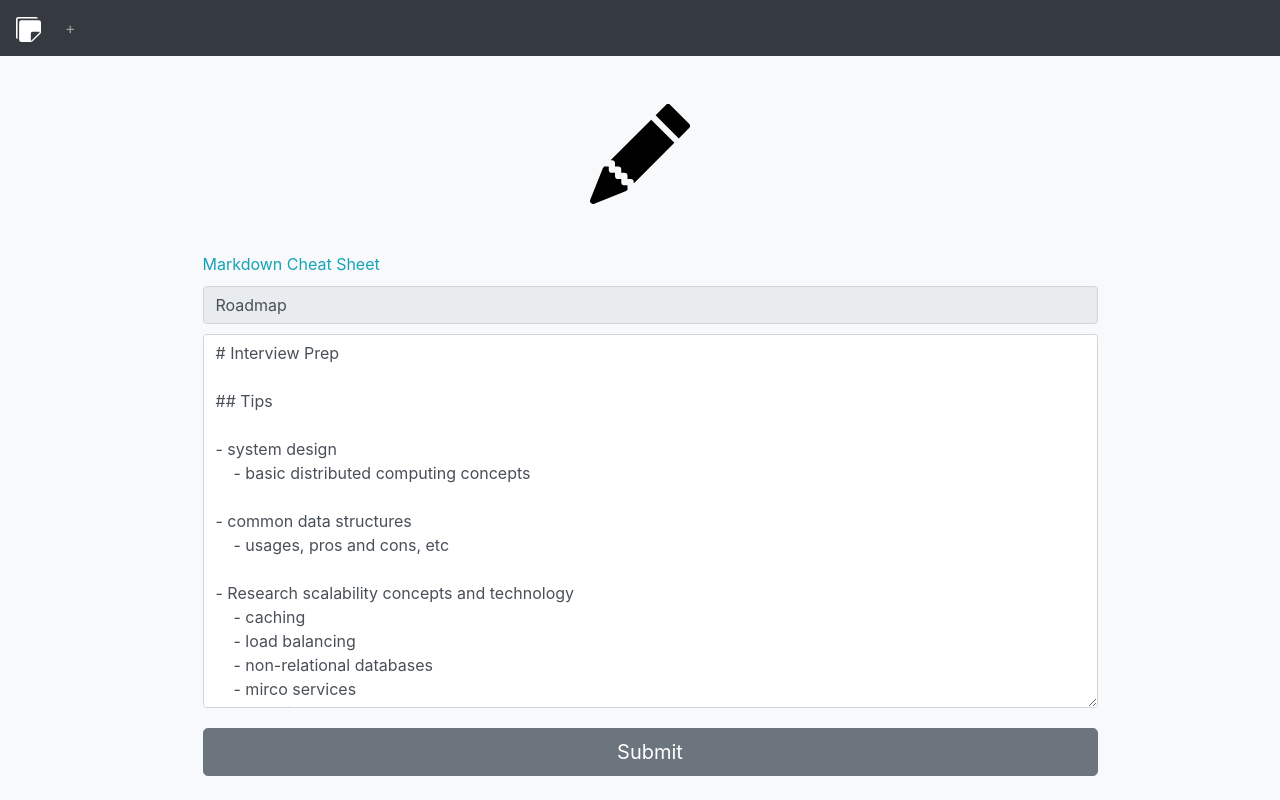
After one commit to misterrager8/everyday, a Flask app: page /edit_note?filename=Roadmap.md in a window 1280 px wide. The commit adds this page. Run offline with Flask 2, Linux system fonts and the light colour scheme.

Commit message:
more stuff (II)

```diff
--- a/main.py
+++ b/main.py
@@ -15,6 +15,14 @@ def markdown_to_html(filename: str):
     return html
 
 
+def markdown_to_text(filename: str):
+    _ = os.path.join(os.path.dirname(__file__), "./docs/%s" % filename)
+    with open(_, "r", encoding="utf-8") as input_file:
+        text = input_file.read()
+
+    return text
+
+
 @app.route("/")
 def index():
     files = []
@@ -27,6 +35,13 @@ def note_pg():
     filename = request.args.get("filename")
 
     return render_template("note.html", content=markdown_to_html(filename), title=filename.split(".md")[0])
+
+
+@app.route("/raw_note")
+def raw_note_pg():
+    filename = request.args.get("filename")
+
+    return render_template("note_raw.html", content=markdown_to_text(filename), title=filename.split(".md")[0])
 
 
 @app.route("/add_note", methods=["POST", "GET"])
@@ -43,6 +58,22 @@ def add_note():
     return render_template("add_note.html")
 
 
+@app.route("/edit_note", methods=["POST", "GET"])
+def edit_note():
+    filename = request.args.get("filename")
+
+    if request.method == "POST":
+        title = request.form["title"]
+        content = request.form["content"]
+
+        with open("./docs/%s.md" % title, "w") as f:
+            f.write(content)
+
+        return redirect(url_for("index"))
+
+    return render_template("edit_note.html", content=markdown_to_text(filename), title=filename.split(".md")[0])
+
+
 @app.route("/delete_note")
 def delete_note():
     filename = request.args.get("filename")
@@ -52,4 +83,4 @@ def delete_note():
 
 
 if __name__ == "__main__":
-    app.run()
+    app.run(debug=True)
--- a/templates/add_note.html
+++ b/templates/add_note.html
@@ -8,7 +8,8 @@
       <path d="M2 0a2 2 0 0 0-2 2v12a2 2 0 0 0 2 2h12a2 2 0 0 0 2-2V2a2 2 0 0 0-2-2H2zm6.5 4.5v3h3a.5.5 0 0 1 0 1h-3v3a.5.5 0 0 1-1 0v-3h-3a.5.5 0 0 1 0-1h3v-3a.5.5 0 0 1 1 0z"/>
     </svg>
   </h1>
-  <form action="{{ url_for('add_note') }}" method="POST" class="col-6 offset-lg-3 note-form mt-5">
+  <form action="{{ url_for('add_note') }}" method="POST" class="col-10 offset-lg-1 note-form mt-5">
+    <a href="https://www.markdownguide.org/cheat-sheet/" class="unstyled-link text-info" target="_blank">Markdown Cheat Sheet</a>
     <input class="form-control" type="text" name="title" autocomplete="off" placeholder="Title">
     <textarea class="form-control" rows="15" name="content" autocomplete="off" placeholder="Write content here"></textarea>
     <button type="submit" class="btn btn-lg btn-secondary w-100">Submit</button>
--- a/templates/base.html
+++ b/templates/base.html
@@ -8,13 +8,13 @@
   <link rel="stylesheet" href="{{ url_for('static', filename='main.css') }}">
 </head>
 <nav class="navbar navbar-expand-lg navbar-dark bg-dark">
+  <a class="navbar-brand" href="{{ url_for('index') }}">
+    <svg xmlns="http://www.w3.org/2000/svg" width="25" height="25" fill="currentColor" class="bi bi-stickies-fill" viewBox="0 0 16 16">
+      <path d="M0 1.5V13a1 1 0 0 0 1 1V1.5a.5.5 0 0 1 .5-.5H14a1 1 0 0 0-1-1H1.5A1.5 1.5 0 0 0 0 1.5z"/>
+      <path d="M3.5 2A1.5 1.5 0 0 0 2 3.5v11A1.5 1.5 0 0 0 3.5 16h6.086a1.5 1.5 0 0 0 1.06-.44l4.915-4.914A1.5 1.5 0 0 0 16 9.586V3.5A1.5 1.5 0 0 0 14.5 2h-11zm6 8.5a1 1 0 0 1 1-1h4.396a.25.25 0 0 1 .177.427l-5.146 5.146a.25.25 0 0 1-.427-.177V10.5z"/>
+    </svg>
+  </a>
   <div class="collapse navbar-collapse">
-    <a class="navbar-brand" href="{{ url_for('index') }}">
-      <svg xmlns="http://www.w3.org/2000/svg" width="25" height="25" fill="currentColor" class="bi bi-stickies-fill" viewBox="0 0 16 16">
-        <path d="M0 1.5V13a1 1 0 0 0 1 1V1.5a.5.5 0 0 1 .5-.5H14a1 1 0 0 0-1-1H1.5A1.5 1.5 0 0 0 0 1.5z"/>
-        <path d="M3.5 2A1.5 1.5 0 0 0 2 3.5v11A1.5 1.5 0 0 0 3.5 16h6.086a1.5 1.5 0 0 0 1.06-.44l4.915-4.914A1.5 1.5 0 0 0 16 9.586V3.5A1.5 1.5 0 0 0 14.5 2h-11zm6 8.5a1 1 0 0 1 1-1h4.396a.25.25 0 0 1 .177.427l-5.146 5.146a.25.25 0 0 1-.427-.177V10.5z"/>
-      </svg>
-    </a>
     <ul class="navbar-nav">
       <li class="navbar-item">
         <a href="{{ url_for('add_note') }}" class="nav-link">+</a>
--- /dev/null
+++ b/templates/edit_note.html
@@ -0,0 +1,18 @@
+{% extends "base.html" %}
+
+{% block body %}
+<title>Add Note</title>
+<div class="container">
+  <h1 class="m-5 text-center">
+    <svg xmlns="http://www.w3.org/2000/svg" width="100" height="100" fill="black" class="bi bi-pencil-fill" viewBox="0 0 16 16">
+      <path d="M12.854.146a.5.5 0 0 0-.707 0L10.5 1.793 14.207 5.5l1.647-1.646a.5.5 0 0 0 0-.708l-3-3zm.646 6.061L9.793 2.5 3.293 9H3.5a.5.5 0 0 1 .5.5v.5h.5a.5.5 0 0 1 .5.5v.5h.5a.5.5 0 0 1 .5.5v.5h.5a.5.5 0 0 1 .5.5v.207l6.5-6.5zm-7.468 7.468A.5.5 0 0 1 6 13.5V13h-.5a.5.5 0 0 1-.5-.5V12h-.5a.5.5 0 0 1-.5-.5V11h-.5a.5.5 0 0 1-.5-.5V10h-.5a.499.499 0 0 1-.175-.032l-.179.178a.5.5 0 0 0-.11.168l-2 5a.5.5 0 0 0 .65.65l5-2a.5.5 0 0 0 .168-.11l.178-.178z"/>
+    </svg>
+  </h1>
+  <form action="{{ url_for('edit_note') }}" method="POST" class="col-10 offset-lg-1 note-form mt-5">
+    <a href="https://www.markdownguide.org/cheat-sheet/" class="unstyled-link text-info" target="_blank">Markdown Cheat Sheet</a>
+    <input class="form-control" type="text" name="title" autocomplete="off" placeholder="Title" value="{{ title }}" readonly>
+    <textarea class="form-control" rows="15" name="content" autocomplete="off" placeholder="Write content here">{{ content }}</textarea>
+    <button type="submit" class="btn btn-lg btn-secondary w-100">Submit</button>
+  </form>
+</div>
+{% endblock %}
--- /dev/null
+++ b/templates/note_raw.html
@@ -0,0 +1,2 @@
+<title>{{ title }}</title>
+<div style="white-space: pre-wrap;">{{ content }}</div>
```
Also changed, not shown: templates/index.html (+15 -8 lines), templates/note.html (+15 -3 lines).
